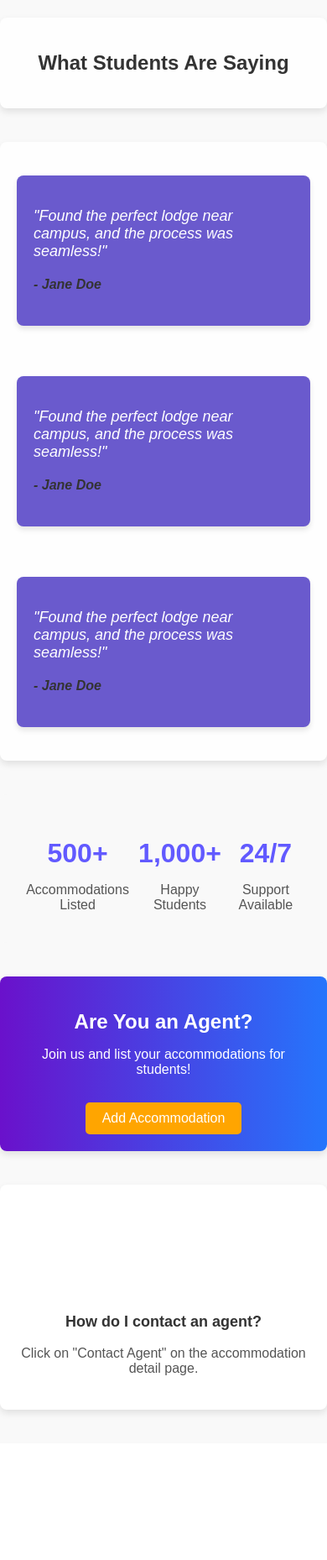
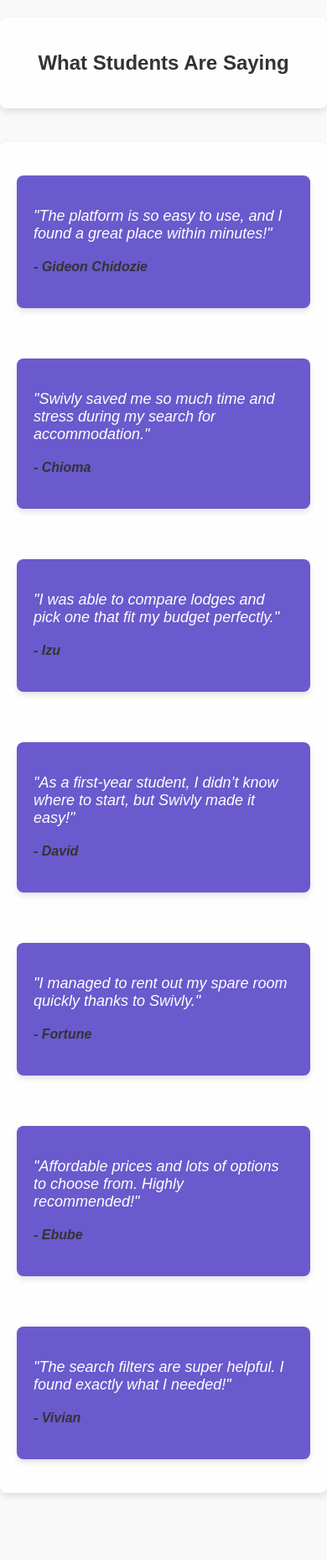
Before and after one commit to codeAKstan/Swivly, a Django app: page /accommodation/ in a window 390 px wide. Shown: the part 535-2393 px from the top of the page at 84% size. Before the commit the page ends 2221 px from the top, so only its background shows below. Run offline with Django 5.2, Linux system fonts and the light colour scheme; parts of the project's set-up code (start-up, migrations or seed data) failed here and were passed over.

Commit message:
Made some changes in the index page for mobile view

```diff
--- a/accommodation/templates/accommodation/accommodation.html
+++ b/accommodation/templates/accommodation/accommodation.html
@@ -31,17 +31,34 @@
 </div>
 <section class="testimonials">
     <div class="testimonial">
-        <p>"Found the perfect lodge near campus, and the process was seamless!"</p>
-        <p>- Jane Doe</p>
+        <p>"The platform is so easy to use, and I found a great place within minutes!"</p>
+        <p>- Gideon Chidozie</p>
     </div>
     <div class="testimonial">
-        <p>"Found the perfect lodge near campus, and the process was seamless!"</p>
-        <p>- Jane Doe</p>
+        <p>"Swivly saved me so much time and stress during my search for accommodation."</p>
+        <p>- Chioma</p>
     </div>
     <div class="testimonial">
-        <p>"Found the perfect lodge near campus, and the process was seamless!"</p>
-        <p>- Jane Doe</p>
+        <p>"I was able to compare lodges and pick one that fit my budget perfectly."</p>
+        <p>- Izu</p>
     </div>
+    <div class="testimonial">
+        <p>"As a first-year student, I didn’t know where to start, but Swivly made it easy!"</p>
+        <p>- David</p>
+    </div>
+    <div class="testimonial">
+        <p>"I managed to rent out my spare room quickly thanks to Swivly."</p>
+        <p>- Fortune</p>
+    </div>
+    <div class="testimonial">
+        <p>"Affordable prices and lots of options to choose from. Highly recommended!"</p>
+        <p>- Ebube</p>
+    </div>
+    <div class="testimonial">
+        <p>"The search filters are super helpful. I found exactly what I needed!"</p>
+        <p>- Vivian</p>
+    </div>
+
 
 </section>
 
--- a/registration/static/css/styles.css
+++ b/registration/static/css/styles.css
@@ -168,9 +168,17 @@ body {
     color: #000;
 }
 
+.cta-buttons .btn.primary a {
+    text-decoration: none;
+}
+
 .cta-buttons .btn.secondary {
     background-color: #fff;
     color: #6666ff;
+}
+
+.cta-buttons .btn.secondary a {
+    text-decoration: none;
 }
 
 /* Responsive Styles */
@@ -609,6 +617,10 @@ body {
         float: right;
     }
 
+    .product-card .content .price {
+        color: #000;
+    }
+
     .filter-mob {
         display: block;
     }
@@ -643,7 +655,7 @@ body {
     }
 
     .filter-mob li.selected {
-        background: #f0f0f0;
+        background: #625aff;
         border-color: #bbb;
     }
 
@@ -1027,7 +1039,7 @@ body {
 
 /* Footer Section */
 .footer {
-    background-color: #1e1e2f;
+    background-color: #625aff;
     color: white;
     padding: 2rem 1rem;
     bottom: 0;
@@ -1121,6 +1133,10 @@ body {
         cursor: pointer;
         font-size: 0.6rem;
         width: 120px;
+    }
+
+    .right-div button a {
+        text-decoration: none;
     }
 
     .right-div ul {
--- a/registration/templates/registration/about.html
+++ b/registration/templates/registration/about.html
@@ -47,12 +47,12 @@
             <div class="team-member">
                 <img src="{% static 'img/cdk.jpg' %}" alt="codeAKstan">
                 <h3>codeAKstan</h3>
-                <p>Founder & Developer</p>
+                <p>Developer</p>
             </div>
             <div class="team-member">
                 <img src="{% static 'img/man.png' %}" alt="vicko">
                 <h3>Vicko</h3>
-                <p>Designer</p>
+                <p>Ui/Ux Designer</p>
             </div>
         </div>
     </section>
```
Also changed, not shown: registration/templates/registration/index.html (+6 -4 lines).
